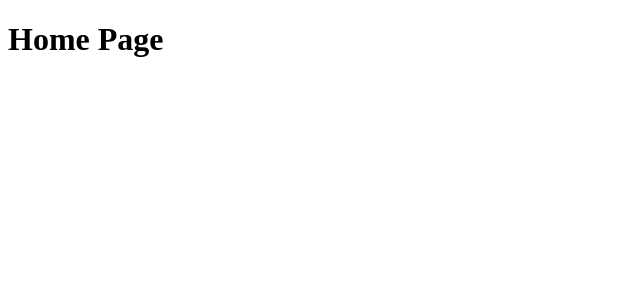
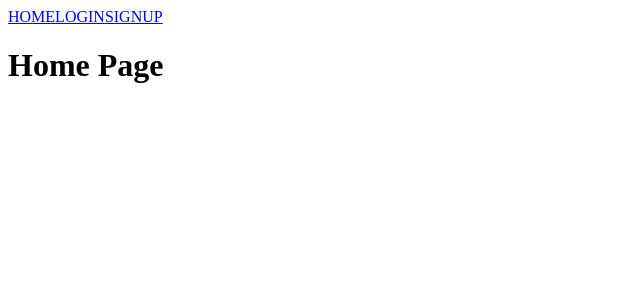
Before and after one commit to rmcguire6/leitner-box, a React (Create React App) app in the folder client/: page / in a window 1280 px wide. Shown: the top 300 px of the page, without its empty margins (0-640 px from the left). Built offline with nearby package versions, Linux system fonts and the light colour scheme.

Commit message:
feat: Add Header

```diff
--- a/client/src/App.js
+++ b/client/src/App.js
@@ -3,10 +3,12 @@ import { Switch, Route } from "react-router-dom";
 
 import HomePage from "./pages/homepage/homepage";
 import LogInAndSignUpPage from "./pages/log-in-and-sign-up/log-in-and-sign-up";
+import Header from "./components/header/header";
 
 function App() {
   return (
     <div>
+      <Header />
       <Switch>
         <Route exact path="/" component={HomePage} />
         <Route path="/auth" component={LogInAndSignUpPage} />
--- /dev/null
+++ b/client/src/components/header/header.js
@@ -0,0 +1,18 @@
+import { Link } from "react-router-dom";
+
+const Header = () => {
+  return (
+    <div className="main-nav">
+      <Link className="nav-link" to="/">
+        HOME
+      </Link>
+      <Link className="nav-link" to="/auth/register">
+        LOGIN
+      </Link>
+      <Link className="nav-link" to="/auth/login">
+        SIGNUP
+      </Link>
+    </div>
+  );
+};
+export default Header;
--- /dev/null
+++ b/client/src/components/header/header.scss
@@ -0,0 +1,8 @@
+.main-nav {
+  display: flex;
+  font-weight: bold;
+  margin: 0;
+}
+.nav-link {
+  padding: 1em;
+}
```
